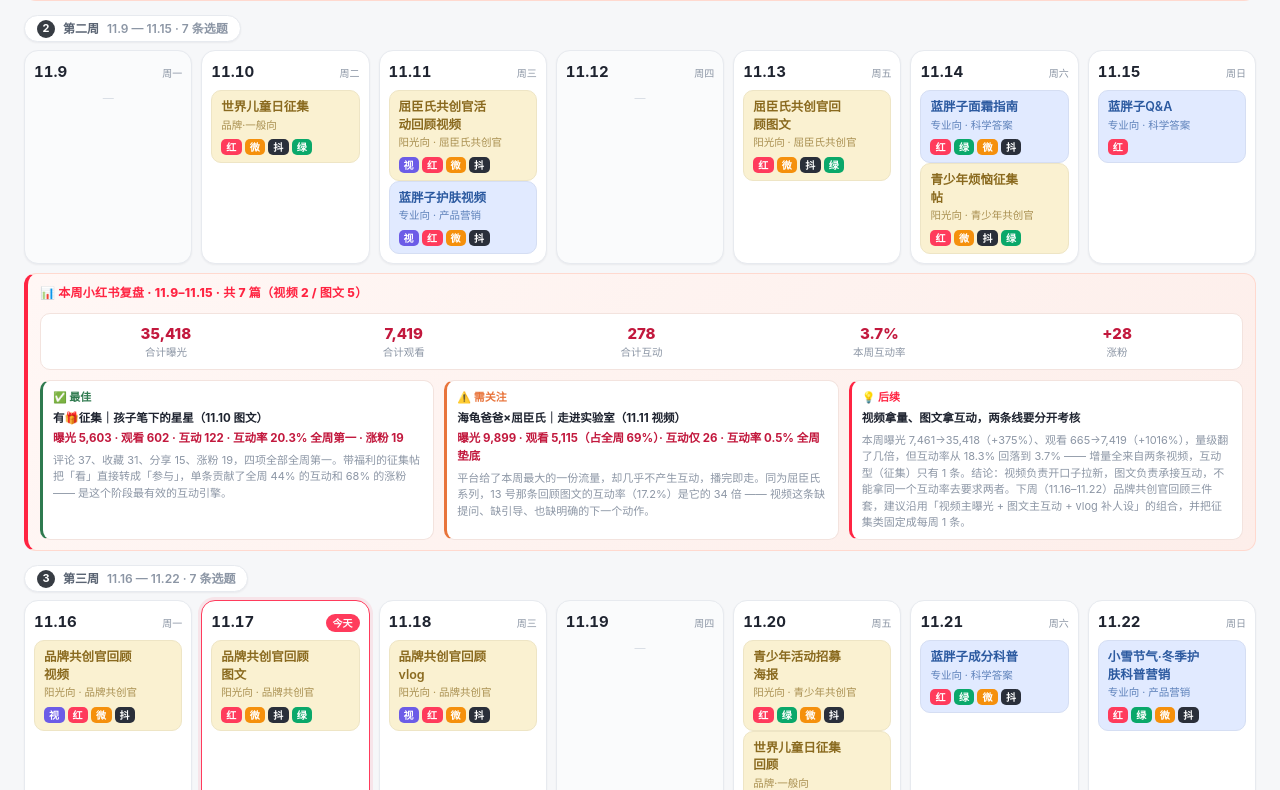
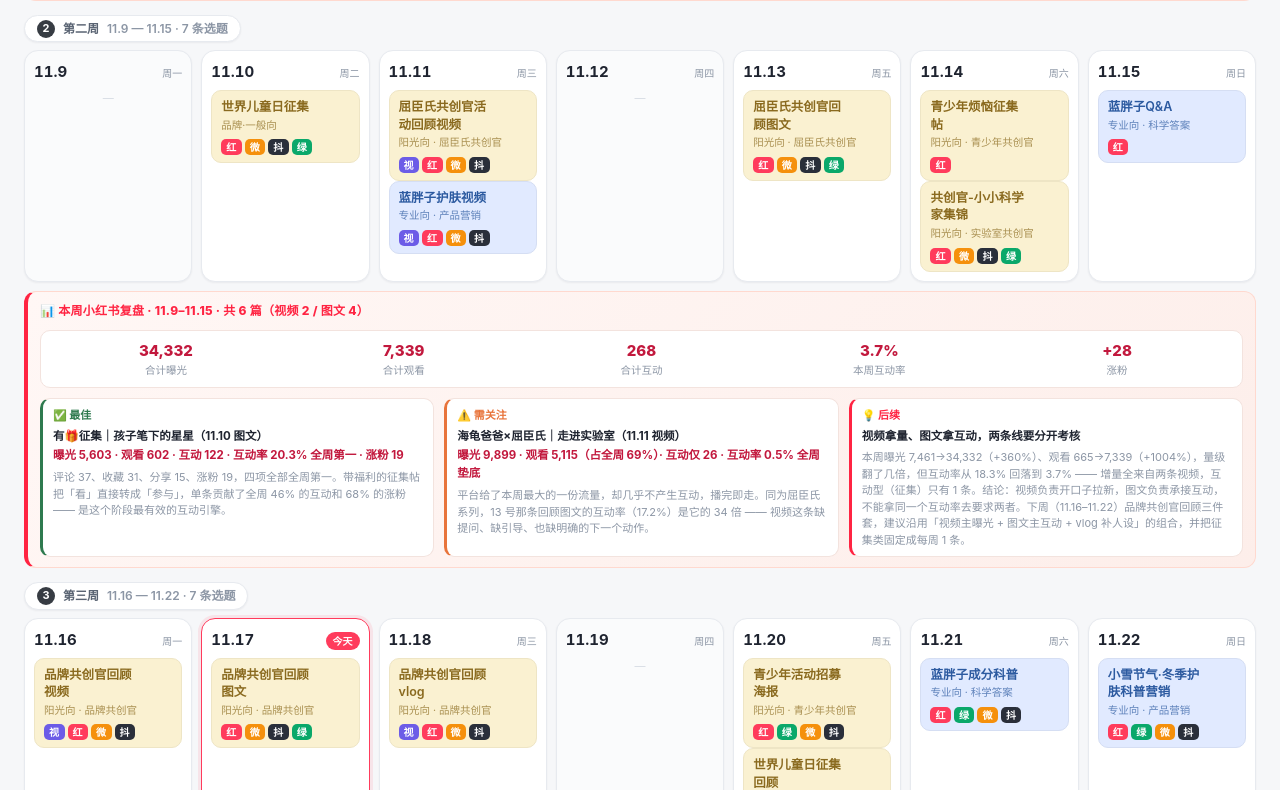
Before and after one commit to Oyllin/media-calendar, a plain HTML site: page index.html in a window 1280 px wide. Shown: the part 1685-2475 px from the top of the page. Drawn offline with Linux system fonts and the light colour scheme.

Commit message:
nov 11.14: 青少年烦恼征集帖仅小红书 / 删蓝胖子面霜指南 / 新增共创官-小小科学家集锦 + 周复盘重算6篇

```diff
--- a/index.html
+++ b/index.html
@@ -592,7 +592,6 @@ const ITEMS = [
   {date:'2026-11-05', group:'other', col:'产品营销',     title:'双11营销内容', plats:['xhs'], stats:{xhs:{impr:1678, read:140, like:4, comment:3, collect:0, share:0}}},
   {date:'2026-11-06', group:'other', col:'互动福利',     title:'微距大挑战！猜对带礼物回家', plats:['xhs'], stats:{xhs:{impr:2381, read:210, like:30, comment:40, collect:25, share:6}}},
   {date:'2026-11-07', group:'pro',   col:'科研前线',     title:'小蓝瓶成分', plats:['xhs'], stats:{xhs:{impr:3402, read:315, like:6, comment:4, collect:3, share:1}}},
-  {date:'2026-11-14', group:'pro',   col:'科学答案',     title:'蓝胖子面霜指南',        plats:['xhs','gzh','wb','dy'], stats:{xhs:{impr:1086, read:80, like:4, comment:3, collect:2, share:1}}},
   {date:'2026-11-21', group:'pro',   col:'科学答案',     title:'蓝胖子成分科普',        plats:['xhs','gzh','wb','dy']},
   {date:'2026-11-22', group:'pro',   col:'产品营销',     title:'小雪节气·冬季护肤科普营销', plats:['xhs','gzh','wb','dy']},
   {date:'2026-11-26', group:'sun',   col:'1.2m的好奇心', title:'1.2米好奇心AI视频',     plats:['xhs','wb','gzh','dy']},
@@ -604,7 +603,8 @@ const ITEMS = [
   {date:'2026-11-10', group:'sun', col:'品牌·一般向',   title:'世界儿童日征集',        plats:['xhs','wb','dy','gzh'], stats:{xhs:{impr:5603, read:602, like:39, comment:37, collect:31, share:15}}},
   {date:'2026-11-11', group:'pro', col:'产品营销',     title:'蓝胖子护肤视频',        plats:['sph','xhs','wb','dy'], stats:{xhs:{impr:5422, read:730, like:47, comment:1, collect:20, share:2}}},
   {date:'2026-11-13', group:'sun', col:'屈臣氏共创官', title:'屈臣氏共创官回顾图文',    plats:['xhs','wb','dy','gzh'], stats:{xhs:{impr:1170, read:99, like:6, comment:4, collect:4, share:3}}},
-  {date:'2026-11-14', group:'sun', col:'青少年共创官', title:'青少年烦恼征集帖',      plats:['xhs','wb','dy','gzh'], stats:{xhs:{impr:11256, read:723, like:10, comment:6, collect:5, share:5}}},
+  {date:'2026-11-14', group:'sun', col:'青少年共创官', title:'青少年烦恼征集帖',      plats:['xhs'], stats:{xhs:{impr:11256, read:723, like:10, comment:6, collect:5, share:5}}},
+  {date:'2026-11-14', group:'sun', col:'实验室共创官', title:'共创官-小小科学家集锦',  plats:['xhs','wb','dy','gzh']},
   {date:'2026-11-15', group:'pro', col:'科学答案', title:'蓝胖子Q&A', plats:['xhs'], stats:{xhs:{impr:982, read:70, like:4, comment:2, collect:1, share:0}}},
   {date:'2026-11-16', group:'sun', col:'品牌共创官',   title:'品牌共创官回顾视频',      plats:['sph','xhs','wb','dy']},
   {date:'2026-11-17', group:'sun', col:'品牌共创官',   title:'品牌共创官回顾图文',      plats:['xhs','wb','dy','gzh']},
@@ -695,8 +695,8 @@ const ITEMS = [
     brand: 'Hi!papa 海龟爸爸',
     dataDate: '2026-11-17',      // 数据日期（小红书 11-17 刷新：近7日 11-10~11-16 / 11-09~11-15 笔记明细 7 篇；公众号 10-12；视频号 09-21；微博 09-20）
     collectTime: '2026-11-17 10:55',  // 采集时间
-    sources: '小红书创作服务平台（11-17 刷新：账号诊断与数据总览 近7日 11-10~11-16 · 上周笔记明细 11-09~11-15 共 7 篇（导出接口）/ 微信公众号后台（10-12 刷新：总用户数223,347 · 用户画像 性别/年龄 · 新增关注渠道 · 直播数据）/ 视频号助手（关注者16,829/视频292 09-21 身份核对；昨日数据 09-08 末次）/ 微博企业管理中心（数据概览 2026-09-20 刷新）',
-    period: '小红书：近7日 11-10~11-16 曝光7.8万（环比+83%）· 观看9,962（+266%）· 封面CTR6.6%（+15%）· 平均观看时长22秒（+59%）· 观看总时长90.6小时（+977%）· 视频完播率36.5%（+160%）· 涨粉188 · 主页访客1,403 · 互动332 · 发布9篇；上周 11-09~11-15 共 7 篇（视频2/图文5）曝光35,418 · 观看7,419 · 互动278 · 互动率3.7% · 涨粉28（详见 Top5）；粉丝总数沿用 11-11 采集值 58,577（本次未刷新）；公众号：10月11日 00:00-24:00（总用户数223,347 / 昨日阅读15 / 分享1 / 新增关注60 / 原创43；画像 女88.8% · 36-45岁57.6%；近期直播 10-12 开播 观看496 · 成交¥4,588）；视频号：9月7日 00:00-24:00（关注者16,829 / 昨日播放2.6万 / 新增点赞3 / 新增评论0）；微博：数据概览 2026-09-20（总订阅2,027 / 昨日阅读236 / 互动0 / 页面访问21 / 新增粉丝0）',
+    sources: '小红书创作服务平台（11-17 刷新：账号诊断与数据总览 近7日 11-10~11-16 · 上周笔记明细 11-09~11-15 共 6 篇（导出接口，后台实发 7 篇含 1 条未入看板）/ 微信公众号后台（10-12 刷新：总用户数223,347 · 用户画像 性别/年龄 · 新增关注渠道 · 直播数据）/ 视频号助手（关注者16,829/视频292 09-21 身份核对；昨日数据 09-08 末次）/ 微博企业管理中心（数据概览 2026-09-20 刷新）',
+    period: '小红书：近7日 11-10~11-16 曝光7.8万（环比+83%）· 观看9,962（+266%）· 封面CTR6.6%（+15%）· 平均观看时长22秒（+59%）· 观看总时长90.6小时（+977%）· 视频完播率36.5%（+160%）· 涨粉188 · 主页访客1,403 · 互动332 · 发布9篇；上周 11-09~11-15 共 6 篇（视频2/图文4）曝光34,332 · 观看7,339 · 互动268 · 互动率3.7% · 涨粉28（详见 Top5）；粉丝总数沿用 11-11 采集值 58,577（本次未刷新）；公众号：10月11日 00:00-24:00（总用户数223,347 / 昨日阅读15 / 分享1 / 新增关注60 / 原创43；画像 女88.8% · 36-45岁57.6%；近期直播 10-12 开播 观看496 · 成交¥4,588）；视频号：9月7日 00:00-24:00（关注者16,829 / 昨日播放2.6万 / 新增点赞3 / 新增评论0）；微博：数据概览 2026-09-20（总订阅2,027 / 昨日阅读236 / 互动0 / 页面访问21 / 新增粉丝0）',
     updatedAt: '2026-11-17',
     method: '浏览器登录平台后台实时采集'
   };
@@ -732,7 +732,7 @@ const ITEMS = [
         {rank:3, title:'长期征集｜把皮肤小烦恼丢进这一方小天地', date:'11-14', read:723, like:10, collect:5, comment:6, share:5},
         {rank:4, title:'有🎁征集 | 孩子笔下的星星 会是什么颜色', date:'11-10', read:602, like:39, collect:31, comment:37, share:15},
         {rank:5, title:'海龟爸爸 × 屈臣氏|追光共创计划圆满收官', date:'11-13', read:99, like:6, collect:4, comment:4, share:3},
-      ] }, note:'粉丝总数 58,577（沿用 11-11 采集值，本次未刷新）· 获赞与收藏 141,361（11-11）· 粉丝画像（11-11）：女91% / 男9%；年龄 <18 22% · 18-24 29% · 25-34 22% · 35-44 15% · >44 9%；近7日(11-10~11-16)：曝光7.8万（环比+83%）· 观看9,962（+266%）· 封面CTR6.6%（+15%）· 平均观看时长22秒（+59%）· 观看总时长90.6小时（+977%）· 视频完播率36.5%（+160%）· 涨粉188 · 主页访客1,403 · 互动332 · 发布9篇；上周笔记(11-09~11-15，7篇)：曝光35,418 · 观看7,419 · 互动278（赞124/评56/藏70/享28）· 互动率3.7% · 涨粉28；数据最后更新时间 2026-11-17 10:55' },
+      ] }, note:'粉丝总数 58,577（沿用 11-11 采集值，本次未刷新）· 获赞与收藏 141,361（11-11）· 粉丝画像（11-11）：女91% / 男9%；年龄 <18 22% · 18-24 29% · 25-34 22% · 35-44 15% · >44 9%；近7日(11-10~11-16)：曝光7.8万（环比+83%）· 观看9,962（+266%）· 封面CTR6.6%（+15%）· 平均观看时长22秒（+59%）· 观看总时长90.6小时（+977%）· 视频完播率36.5%（+160%）· 涨粉188 · 主页访客1,403 · 互动332 · 发布9篇；上周笔记(11-09~11-15，6篇)：曝光34,332 · 观看7,339 · 互动268（赞120/评53/藏68/享27）· 互动率3.7% · 涨粉28；数据最后更新时间 2026-11-17 10:55' },
     { key:'sph', badge:'视频号', name:'视频号 · Hipapa海龟爸爸', metrics:[
         {label:'关注者',    value:16829, mom:null},
         {label:'视频总数',  value:292, mom:null},
@@ -1184,17 +1184,17 @@ function renderCal(){
     }
     if(state.month==='nov' && w===2){
       html += `<div class="week-summary">
-        <div class="ws-h">📊 本周小红书复盘 · 11.9–11.15 · 共 7 篇（视频 2 / 图文 5）</div>
+        <div class="ws-h">📊 本周小红书复盘 · 11.9–11.15 · 共 6 篇（视频 2 / 图文 4）</div>
         <div style="grid-column:1/-1;display:grid;grid-template-columns:repeat(5,1fr);gap:8px;background:#fff;border:1px solid #F3E3DE;border-radius:10px;padding:8px 10px;min-width:0">
-          <div style="text-align:center"><div style="font-weight:800;color:#C2183D;font-size:15px">35,418</div><div style="font-size:10.5px;color:var(--ink-3)">合计曝光</div></div>
-          <div style="text-align:center"><div style="font-weight:800;color:#C2183D;font-size:15px">7,419</div><div style="font-size:10.5px;color:var(--ink-3)">合计观看</div></div>
-          <div style="text-align:center"><div style="font-weight:800;color:#C2183D;font-size:15px">278</div><div style="font-size:10.5px;color:var(--ink-3)">合计互动</div></div>
+          <div style="text-align:center"><div style="font-weight:800;color:#C2183D;font-size:15px">34,332</div><div style="font-size:10.5px;color:var(--ink-3)">合计曝光</div></div>
+          <div style="text-align:center"><div style="font-weight:800;color:#C2183D;font-size:15px">7,339</div><div style="font-size:10.5px;color:var(--ink-3)">合计观看</div></div>
+          <div style="text-align:center"><div style="font-weight:800;color:#C2183D;font-size:15px">268</div><div style="font-size:10.5px;color:var(--ink-3)">合计互动</div></div>
           <div style="text-align:center"><div style="font-weight:800;color:#C2183D;font-size:15px">3.7%</div><div style="font-size:10.5px;color:var(--ink-3)">本周互动率</div></div>
           <div style="text-align:center"><div style="font-weight:800;color:#C2183D;font-size:15px">+28</div><div style="font-size:10.5px;color:var(--ink-3)">涨粉</div></div>
         </div>
-        <div class="ws-card ws-best"><b>✅ 最佳</b><span class="ws-num">有🎁征集｜孩子笔下的星星（11.10 图文）</span><span class="ws-data">曝光 5,603 · 观看 602 · 互动 122 · 互动率 20.3% 全周第一 · 涨粉 19</span><div class="ws-tip">评论 37、收藏 31、分享 15、涨粉 19，四项全部全周第一。带福利的征集帖把「看」直接转成「参与」，单条贡献了全周 44% 的互动和 68% 的涨粉 —— 是这个阶段最有效的互动引擎。</div></div>
+        <div class="ws-card ws-best"><b>✅ 最佳</b><span class="ws-num">有🎁征集｜孩子笔下的星星（11.10 图文）</span><span class="ws-data">曝光 5,603 · 观看 602 · 互动 122 · 互动率 20.3% 全周第一 · 涨粉 19</span><div class="ws-tip">评论 37、收藏 31、分享 15、涨粉 19，四项全部全周第一。带福利的征集帖把「看」直接转成「参与」，单条贡献了全周 46% 的互动和 68% 的涨粉 —— 是这个阶段最有效的互动引擎。</div></div>
         <div class="ws-card ws-warn"><b>⚠️ 需关注</b><span class="ws-num">海龟爸爸×屈臣氏｜走进实验室（11.11 视频）</span><span class="ws-data">曝光 9,899 · 观看 5,115（占全周 69%）· 互动仅 26 · 互动率 0.5% 全周垫底</span><div class="ws-tip">平台给了本周最大的一份流量，却几乎不产生互动，播完即走。同为屈臣氏系列，13 号那条回顾图文的互动率（17.2%）是它的 34 倍 —— 视频这条缺提问、缺引导、也缺明确的下一个动作。</div></div>
-        <div class="ws-card ws-next"><b>💡 后续</b><span class="ws-num">视频拿量、图文拿互动，两条线要分开考核</span><div class="ws-tip">本周曝光 7,461→35,418（+375%）、观看 665→7,419（+1016%），量级翻了几倍，但互动率从 18.3% 回落到 3.7% —— 增量全来自两条视频，互动型（征集）只有 1 条。结论：视频负责开口子拉新，图文负责承接互动，不能拿同一个互动率去要求两者。下周（11.16–11.22）品牌共创官回顾三件套，建议沿用「视频主曝光 + 图文主互动 + vlog 补人设」的组合，并把征集类固定成每周 1 条。</div></div>
+        <div class="ws-card ws-next"><b>💡 后续</b><span class="ws-num">视频拿量、图文拿互动，两条线要分开考核</span><div class="ws-tip">本周曝光 7,461→34,332（+360%）、观看 665→7,339（+1004%），量级翻了几倍，但互动率从 18.3% 回落到 3.7% —— 增量全来自两条视频，互动型（征集）只有 1 条。结论：视频负责开口子拉新，图文负责承接互动，不能拿同一个互动率去要求两者。下周（11.16–11.22）品牌共创官回顾三件套，建议沿用「视频主曝光 + 图文主互动 + vlog 补人设」的组合，并把征集类固定成每周 1 条。</div></div>
       </div>`;
     }
     html += `</div></div>`;
```
